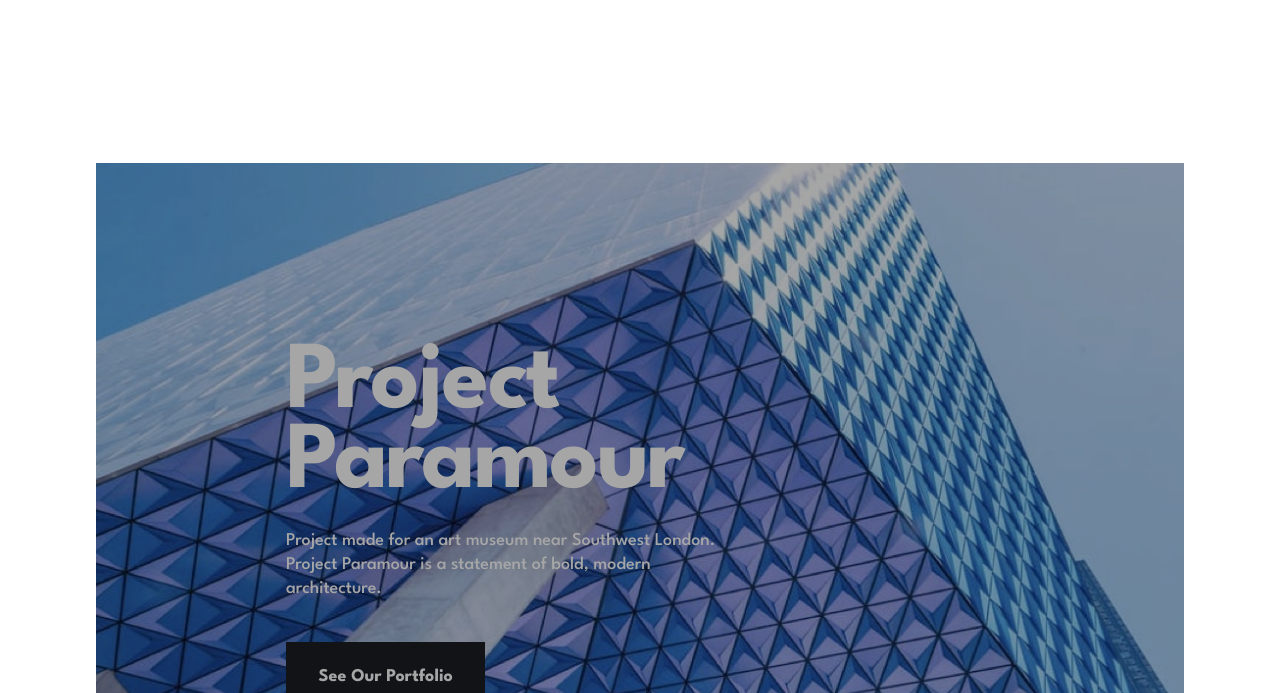
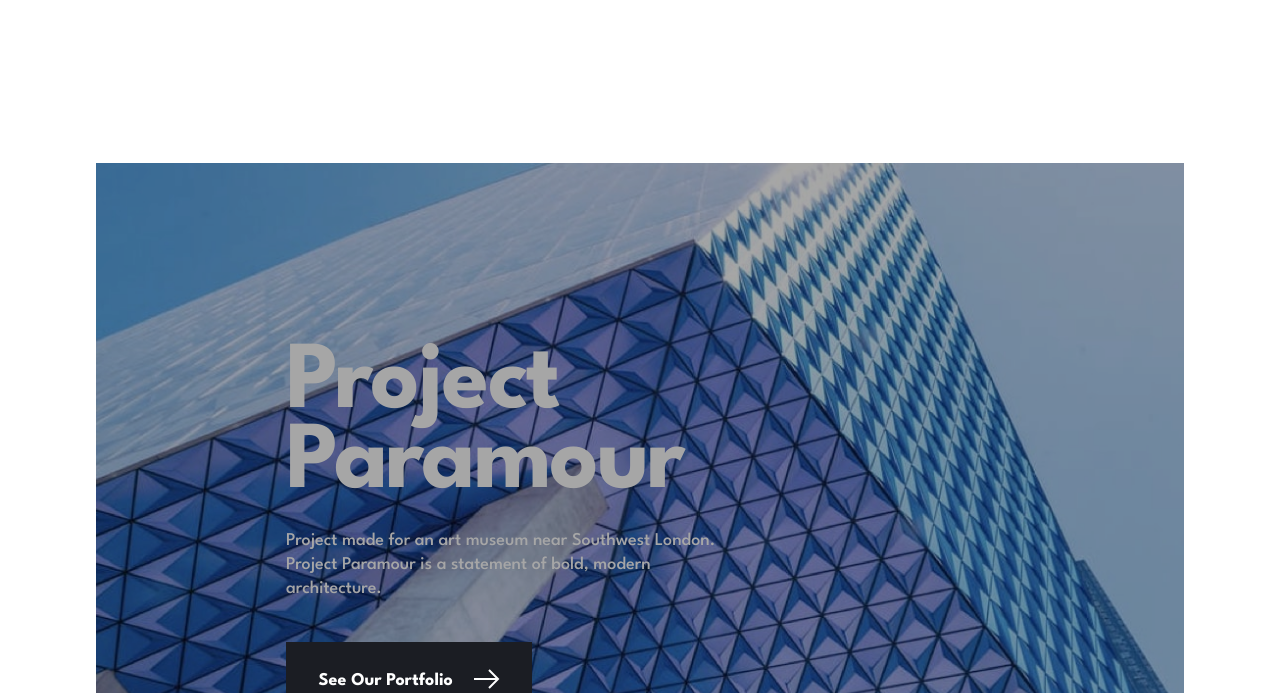
Before and after one commit to jkaps9/arch-studio, a website built with Vite: page index.html in a window 1280 px wide. Shown: the part 107-800 px from the top of the page. Built offline with nearby package versions, Linux system fonts and the light colour scheme.

Commit message:
add arrow to button

```diff
--- a/index.html
+++ b/index.html
@@ -48,9 +48,24 @@
             Paramour is a statement of bold, modern architecture.
           </p>
 
-          <a href="./src/pages/portfolio.html" class="btn--solid"
-            >See Our Portfolio</a
-          >
+          <a href="./src/pages/portfolio.html" class="btn--solid">
+            <span>See Our Portfolio</span>
+            <svg
+              xmlns="http://www.w3.org/2000/svg"
+              width="26"
+              height="20"
+              class="arrow"
+            >
+              <g
+                fill="none"
+                fill-rule="evenodd"
+                stroke="#1B1D23"
+                stroke-width="2"
+              >
+                <path d="M15 1l9 9-9 9M0 10h24" />
+              </g>
+            </svg>
+          </a>
         </div>
       </section>
     </main>
--- a/src/style.css
+++ b/src/style.css
@@ -170,6 +170,13 @@ header > .container {
 
   .btn--solid {
     margin-top: clamp(2.5625rem, 7.6923rem + -10.687vw, 5.1875rem);
+
+    position: relative;
+    .arrow {
+      visibility: hidden;
+      height: 0;
+      position: absolute;
+    }
   }
 }
 
@@ -247,6 +254,22 @@ header > .container {
       z-index: 3;
     }
   }
+
+  .hero .btn--solid {
+    .arrow {
+      visibility: visible;
+      height: auto;
+      position: relative;
+
+      margin-top: 0.25rem;
+      margin-bottom: -0.25rem;
+      margin-left: 1rem;
+
+      g {
+        stroke: var(--white);
+      }
+    }
+  }
 }
 
 @media (min-width: 64rem) {
```
